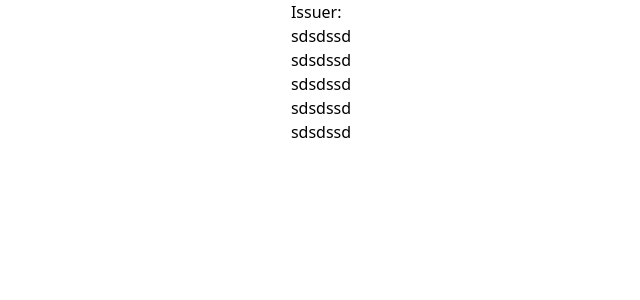
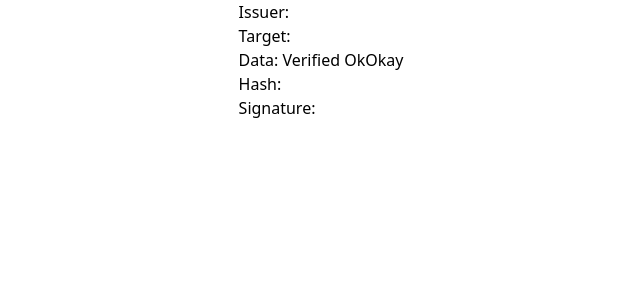
Before and after one commit to gymcode/drivers_license_react, a React (Create React App) app: page /activated in a window 1280 px wide. Shown: the top 300 px of the page, without its empty margins (319-959 px from the left). Built offline with nearby package versions, Linux system fonts and the light colour scheme; what web3 would draw is missing.

Commit message:
almost there

```diff
--- a/src/App.js
+++ b/src/App.js
@@ -13,10 +13,12 @@ function App(){
     const [hash, setHash] = React.useState("")
     const [signature, setSignature] = React.useState("")
 
+    var rawData = 'Verified Ok'
+
     return (
       <React.Fragment>
         <Router>
-          <ActivatedContext.Provider value={{target, setTarget, issuer, setIssuer, hash, setHash, signature, setSignature}}>
+          <ActivatedContext.Provider value={{target, setTarget, issuer, setIssuer, hash, setHash, signature, setSignature, rawData}}>
             <Route path={"/"} exact component={HomeComponent}/>
             <Route path={"/activated"} component={ActivateComponent}/>
           </ActivatedContext.Provider>
--- a/src/components/Activate.js
+++ b/src/components/Activate.js
@@ -1,22 +1,28 @@
 import React from 'react'
 import { ActivatedContext } from '../App';
+import {driverApp} from '../utils/configure.json'
 
 function ActivateComponent (){
-    const {hash, signature, target, issuer} = React.useContext(ActivatedContext)
+    const {hash, signature, target, issuer, rawData} = React.useContext(ActivatedContext)
 
     function Done() {
 
+        window.opener.postMessage(`signed-data:${signature}:${rawData}:${driverApp.claimType}`, '*')
     }
 
     return (
         <div className={"flex justify-center items-center"}>
             <div>
                 <div>Issuer: {issuer}</div>
-                <div>sdsdssd</div>
-                <div>sdsdssd</div>
-                <div>sdsdssd</div>
-                <div>sdsdssd</div>
-                <div>sdsdssd</div>
+                <div>Target: {target}</div>
+                <div>Data: {rawData}</div>
+                <div>Hash: {hash}</div>
+                <div>Signature: {signature}</div>
+            </div>
+            <div>
+                <button onClick={Done}>
+                    Okay
+                </button>
             </div>
         </div>
     )
```
